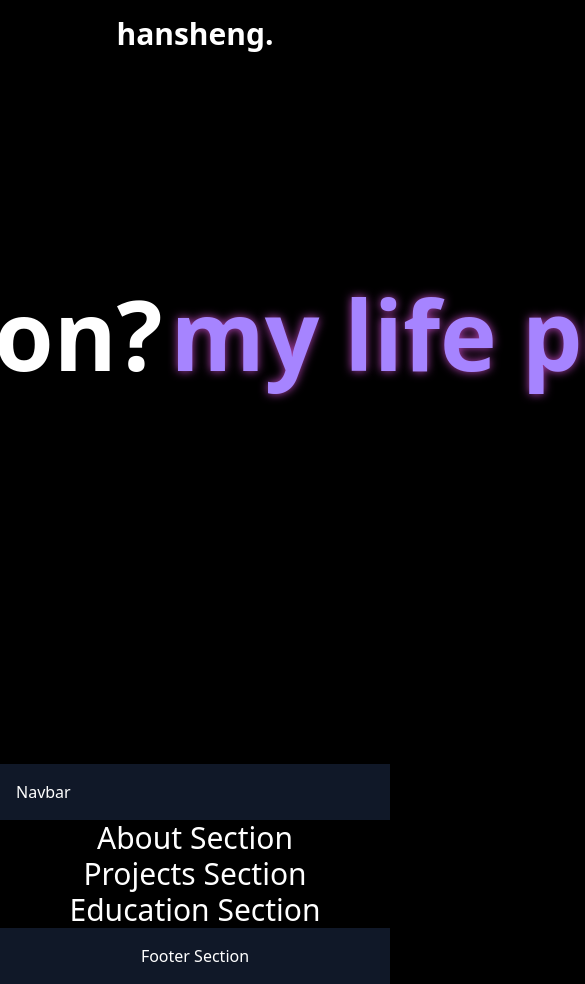
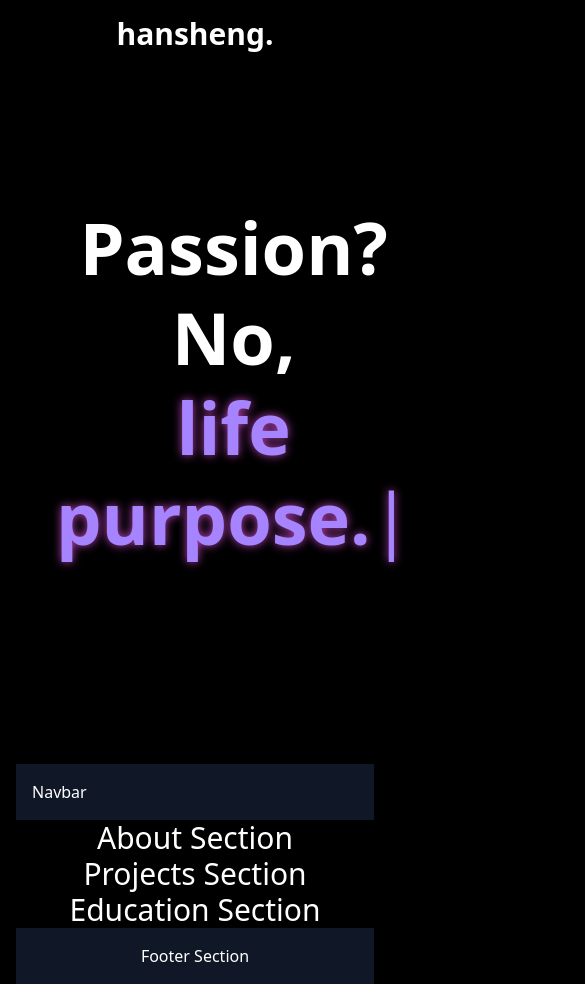
Before and after one commit to Fiyxxx/hs-portfolio, a React (Vite) app: page / in a window 390 px wide. Shown: the top 984 px of the page, 585 px wide, since content can reach past the window. Built offline with nearby package versions, Linux system fonts and the light colour scheme.

Commit message:
added responsiveness for smaller windows and mobile

```diff
--- a/src/App.jsx
+++ b/src/App.jsx
@@ -17,7 +17,7 @@ const App = () => {
     <>
       {loading && <Preloader onFinish={() => setLoading(false)} />}
       {!loading && (
-        <>
+        <div className="w-full min-h-screen px-4 md:px-2 max-w-screen-xl mx-auto">
           <Header />
           <Hero />
           <Navbar />
@@ -25,7 +25,7 @@ const App = () => {
           <Projects />
           <Education />
           <Footer />
-        </>
+        </div>
       )}
     </>
   );
--- a/src/components/Hero.jsx
+++ b/src/components/Hero.jsx
@@ -1,10 +1,10 @@
 import { useState, useEffect } from "react";
 
 const words = [
-  "my life purpose.",
+  "life purpose.",
   "adding value.",
   "touching lives.",
-  "big money.                   (jk)"
+  "moneyyy.                   (jk)"
 ];
 
 const Hero = () => {
@@ -44,12 +44,12 @@ const Hero = () => {
   }, [charIndex, isDeleting, wordIndex]);
 
   return (
-    <section className="flex items-center justify-center min-h-[calc(100vh-80px)] w-full">
-      <h1 className="text-8xl font-bold text-white flex text-left mr-[-630px]">
-        <span className="mr-2">Passion? No,</span>
-        <span className="text-violet-400 min-w-[20ch] text-left glow">
+    <section className="flex items-center justify-left min-h-[calc(100vh-80px)] w-full">
+      <h1 className="pl-10 text-center text-7xl sm:text-8xl font-bold leading-tight">
+        <span className="block sm:inline">Passion? No,</span>{' '}
+        <span className="block sm:inline text-violet-400 glow">
           {displayedText}
-          <span className="custom-cursor" />
+          <span className="cursor ml-[1px] font-light">|</span>
         </span>
       </h1>
     </section>
```
